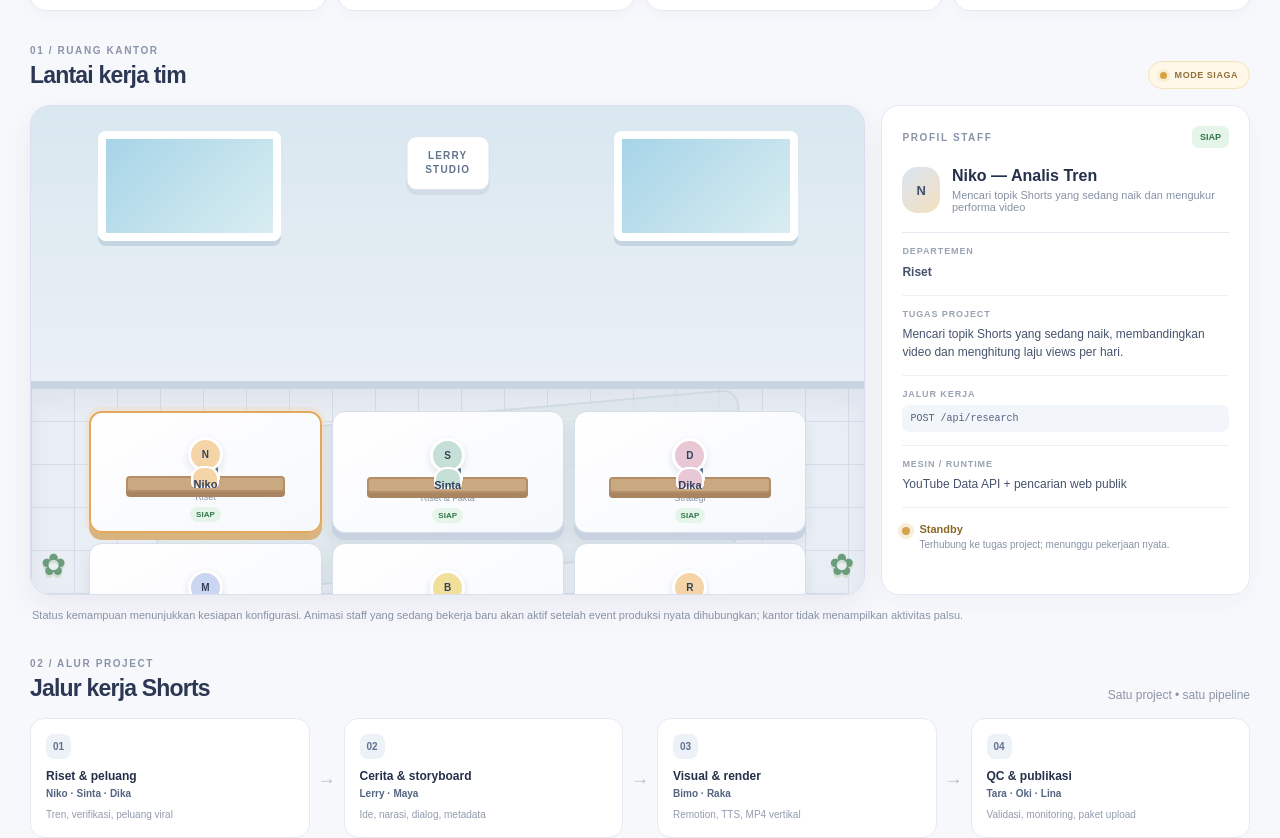
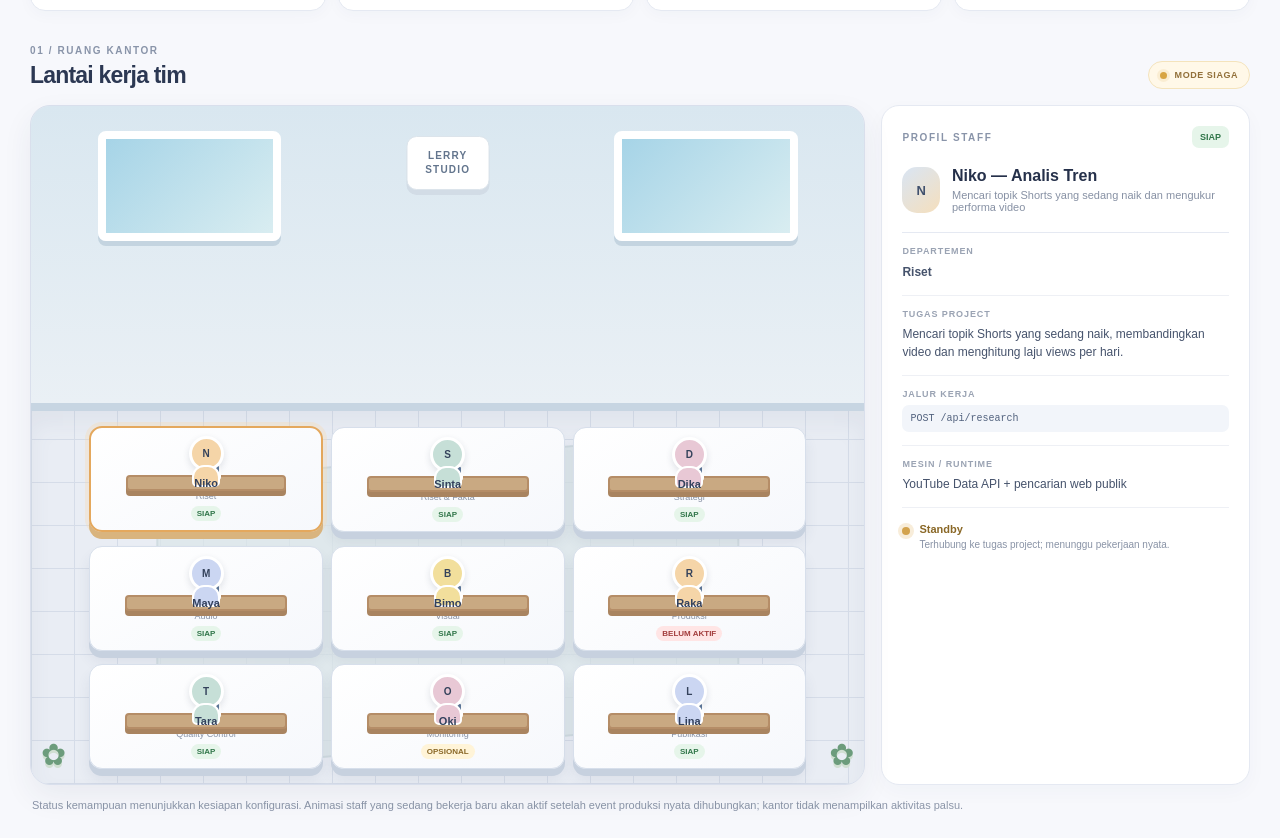
Before and after one commit to afraocta83-hash/-youtube-ai-factory, a Next.js app: page / in a window 1280 px wide. Shown: the part 378-1216 px from the top of the page. Built offline with nearby package versions, Linux system fonts and the light colour scheme; no server answers.

Commit message:
Fit all nine workstations inside the office floor

```diff
--- a/app/globals.css
+++ b/app/globals.css
@@ -93,3 +93,11 @@ body:has(.office-shell){background:var(--paper);color:var(--ink)}
 .office-footer strong{color:#596780;letter-spacing:.12em}
 @media(max-width:900px){.office-layout{grid-template-columns:1fr}.office-room{min-height:475px}.office-staff-detail{min-height:300px}.office-pipeline{grid-template-columns:1fr 1fr;gap:10px}.office-pipeline-arrow{display:none}}
 @media(max-width:620px){.office-shell{padding:16px 12px 35px}.office-header{gap:12px}.office-nav{order:3;width:100%;justify-content:center}.office-connection{font-size:8px;padding:7px}.office-welcome{display:block;padding:25px 0 18px}.office-primary{margin-top:16px;width:100%}.office-metrics{grid-template-columns:1fr 1fr;gap:8px;margin-bottom:26px}.office-metrics article{padding:12px}.office-metrics strong{font-size:23px}.office-section-heading h2{font-size:20px}.office-room{min-height:490px}.office-staff-grid{gap:7px;padding:17px 5% 12px}.office-workstation{min-height:120px;padding-left:2px;padding-right:2px}.office-workstation strong{font-size:9px}.office-workstation small{font-size:8px}.office-window{height:78px;border-width:6px}.office-wall-sign{top:23px;font-size:8px}.office-pipeline{grid-template-columns:1fr 1fr}.office-approval-note{display:block}.office-approval-note span{display:block;margin-top:5px}.office-footer{display:block}.office-footer span{display:block;margin-top:5px}}
+
+/* Keep all nine desks inside the office floor on narrow screens. */
+.office-room{min-height:680px}
+.office-room-back{inset:0 0 55% 0}
+.office-room-floor{inset:45% 0 0}
+.office-staff-grid{gap:8px;padding:12px 7% 12px}
+.office-workstation{min-height:105px}
+@media(max-width:620px){.office-room{min-height:680px}.office-staff-grid{gap:7px;padding:12px 5% 10px}.office-workstation{min-height:105px}}
```
